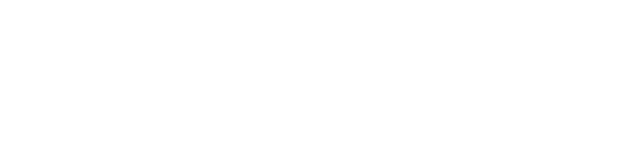
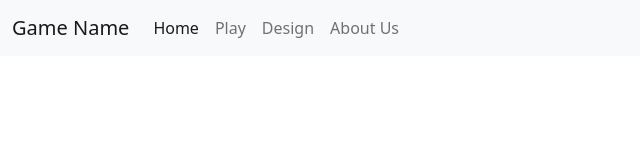
Before and after one commit to ScottEwing191/WGD-Website-Rep, a plain HTML site: page public/index.html in a window 1280 px wide. Shown: the whole page, without its empty margins (0-640 px from the left). Drawn offline with nearby package versions, Linux system fonts and the light colour scheme.

Commit message:
Added nav to index page

```diff
--- a/public/index.html
+++ b/public/index.html
@@ -8,6 +8,31 @@
     <script src="https://cdn.jsdelivr.net/npm/bootstrap@5.1.2/dist/js/bootstrap.bundle.min.js"></script>
 </head>
 <body>
-
+<!--Nav Bar-->
+<nav class="navbar navbar-expand-md navbar-light bg-light">
+    <div class="container-fluid">
+        <a class="navbar-brand" href="#">Game Name</a>
+        <button class="navbar-toggler" type="button" data-bs-toggle="collapse" data-bs-target="#navbarSupportedContent"
+                aria-controls="navbarSupportedContent" aria-expanded="false" aria-label="Toggle navigation">
+            <span class="navbar-toggler-icon"></span>
+        </button>
+        <div class="collapse navbar-collapse" id="navbarSupportedContent">
+            <ul class="navbar-nav me-auto mb-2 mb-lg-0">
+                <li class="nav-item">
+                    <a class="nav-link active" aria-current="page" href="index.html">Home</a>
+                </li>
+                <li class="nav-item">
+                    <a class="nav-link" href="play.html">Play</a>
+                </li>
+                <li class="nav-item">
+                    <a class="nav-link" href="design.html">Design</a>
+                </li>
+                <li class="nav-item">
+                    <a class="nav-link" href="about.html">About Us</a>
+                </li>
+            </ul>
+        </div>
+    </div>
+</nav>
 </body>
 </html>
```
